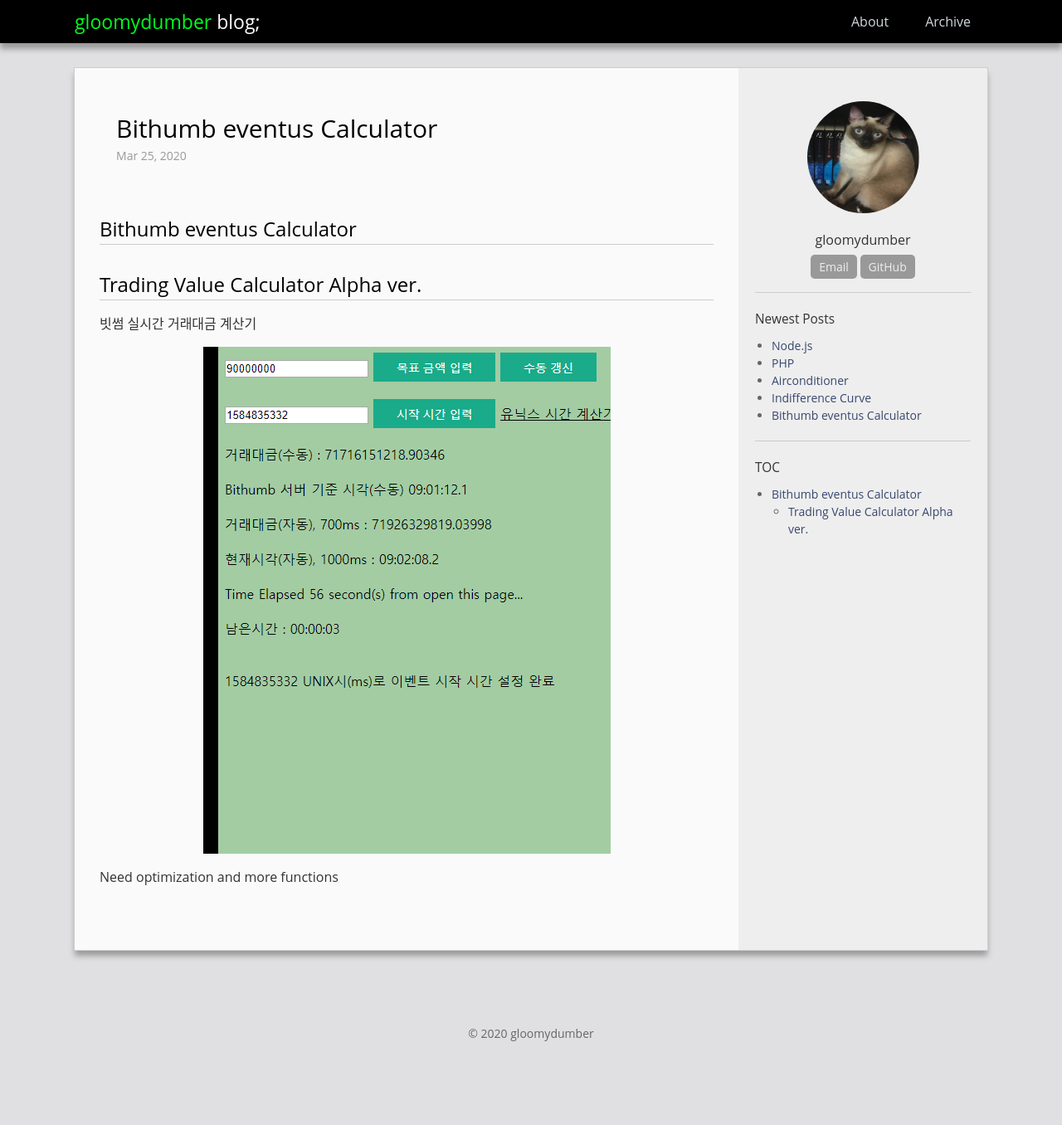
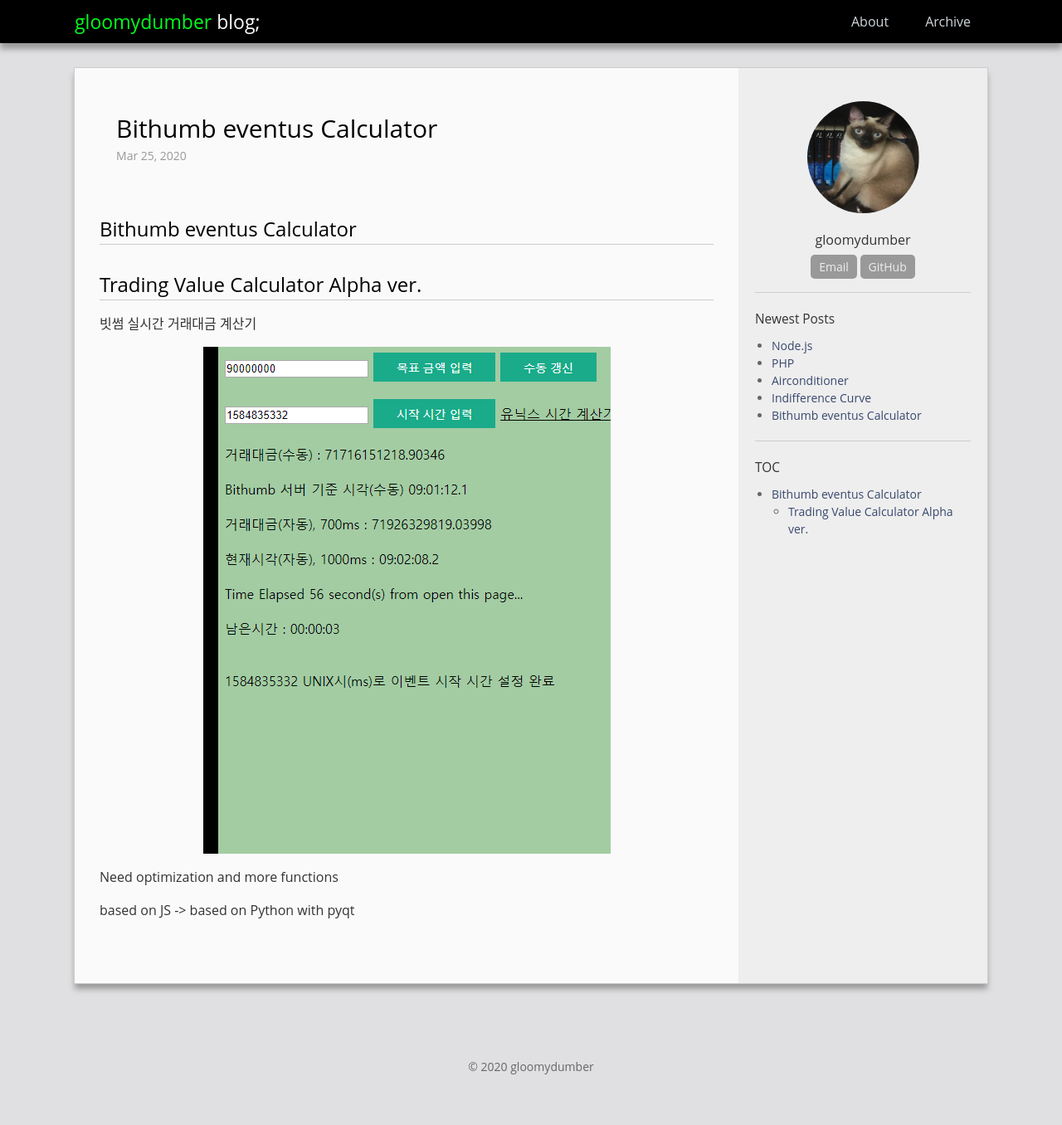
Before and after one commit to gloomydumber/copy, a Jekyll site: the page built from _posts/2020-03-21-bithumbcal.md, in a window 1280 px wide. Shown: the whole page at 83% size. Built offline with Jekyll 4.4.1, drawn with Linux system fonts in a browser that asks for light colours; comment, search, counter and statistics services are not loaded; before the commit the page ends 1316 px from its top, so only the background shows below that.

Commit message:
PostModded

```diff
--- a/_posts/2020-03-21-bithumbcal.md
+++ b/_posts/2020-03-21-bithumbcal.md
@@ -17,3 +17,5 @@ use_math: true
 ![executeCMD](/assets/posts/2020-03-21-bithumbcal/bithumbcal.gif)
 
 Need optimization and more functions
+
+based on JS -> based on Python with pyqt
```
